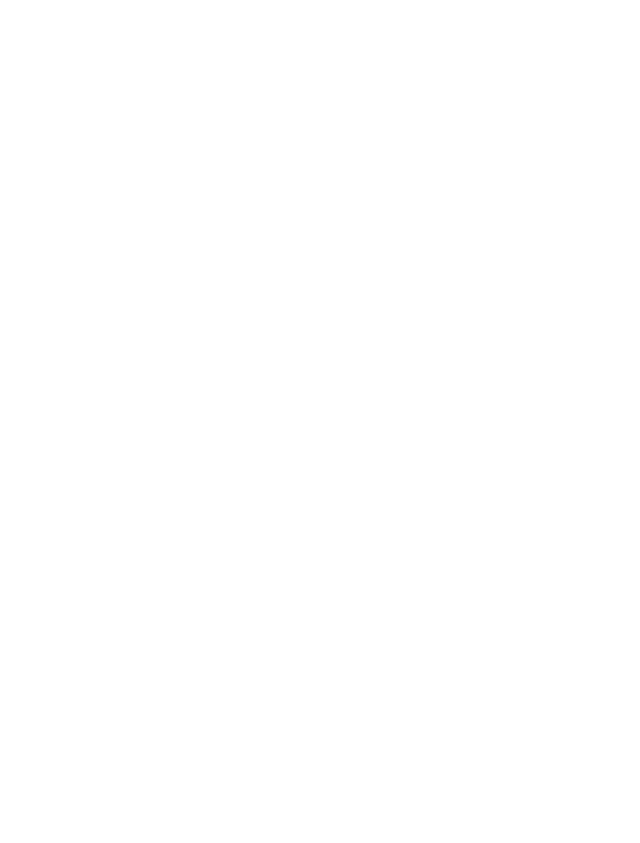
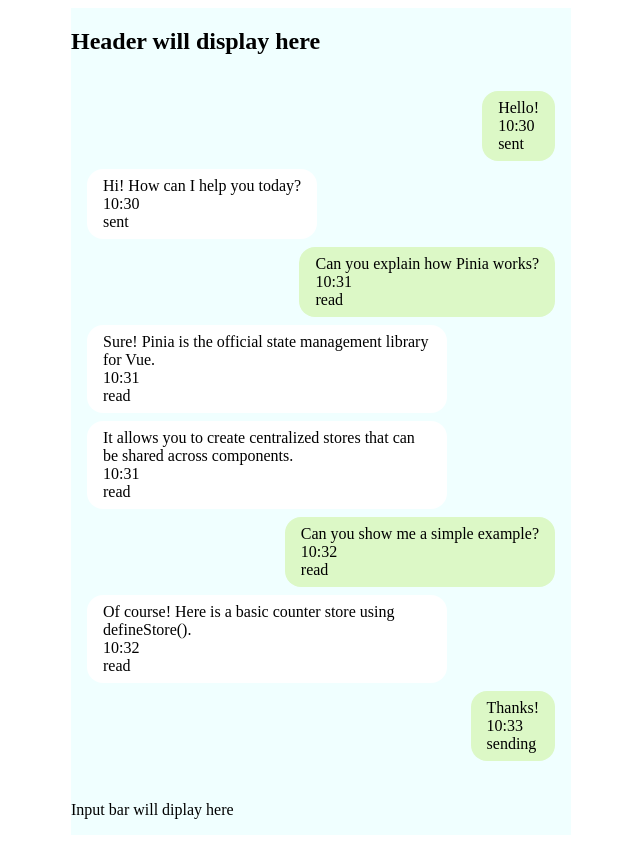
Before and after one commit to KimthinaLy/Vue-8-Chat-UI, a Vue app: page / in a window 1280 px wide. Shown: the whole page, without its empty margins (319-959 px from the left). Before the commit the page ends 800 px from the top, so only its background shows below. Built offline with nearby package versions, Linux system fonts and the light colour scheme; the HTML template or start-up script is replaced by a standard one.

Commit message:
feat: diplay static mock chat

```diff
--- a/src/App.vue
+++ b/src/App.vue
@@ -3,7 +3,9 @@
 </script>
 
 <template>
-  <MessageUI />
+  <main style="width: 100%; display: flex; flex-direction: column; align-items: center;">
+    <MessageUI />
+  </main>
 </template>
 
 <style scoped></style>
--- a/src/components/ChatUIHeader.vue
+++ b/src/components/ChatUIHeader.vue
@@ -1,5 +1,5 @@
 <script setup lang="ts">
 </script>
 <template>
-
+    <h2>Header will display here</h2>
 </template>
--- a/src/components/InputBar.vue
+++ b/src/components/InputBar.vue
@@ -1,5 +1,5 @@
 <script setup lang="ts">
 </script>
 <template>
-
+    <p>Input bar will diplay here</p>
 </template>
--- a/src/components/MessageArea.vue
+++ b/src/components/MessageArea.vue
@@ -1,5 +1,13 @@
 <script setup lang="ts">
+import { useChatStore } from '@/stores/chatStore';
+import MessageBubble from './MessageBubble.vue';
+
+const chatStore = useChatStore()
+
+
 </script>
 <template>
-
+    <div style="padding: 1rem; display: flex; flex-direction: column;">
+        <MessageBubble v-for="msg in chatStore.messageList" :key="msg.id" :message="msg" />
+    </div>
 </template>
--- a/src/components/MessageBubble.vue
+++ b/src/components/MessageBubble.vue
@@ -1,5 +1,21 @@
 <script setup lang="ts">
+import type { Message } from '@/types/message';
+
+const props = defineProps<{
+    message: Message;
+}>();
 </script>
 <template>
-
+    <div :style="{
+        alignSelf: props.message.sender === 'user' ? 'flex-end' : 'flex-start',
+        backgroundColor: props.message.sender === 'user' ? '#DCF8C6' : '#FFFFFF',
+        padding: '0.5rem 1rem',
+        borderRadius: '1rem',
+        marginBottom: '0.5rem',
+        maxWidth: '70%'
+    }">
+        <p style="margin: 0;">{{ props.message.content }}</p>
+        <p style="margin: 0;">{{ props.message.timestamp }}</p>
+        <p style="margin: 0;">{{ props.message.status }}</p>
+    </div>
 </template>
--- a/src/pages/MessageUI.vue
+++ b/src/pages/MessageUI.vue
@@ -5,7 +5,8 @@
 
 </script>
 <template>
-    <div style="display: flex; flex-direction: column;">
+    <div
+        style="display: flex; flex-direction: column; width: 80%; max-width: 500px; min-width: 300px;  background-color: azure;">
         <ChatUIHeader />
         <MessageArea />
         <InputBar />
--- a/src/stores/chatStore.ts
+++ b/src/stores/chatStore.ts
@@ -61,4 +61,6 @@
       status: 'sending',
     },
   ])
+
+  return { messageList }
 })
```
